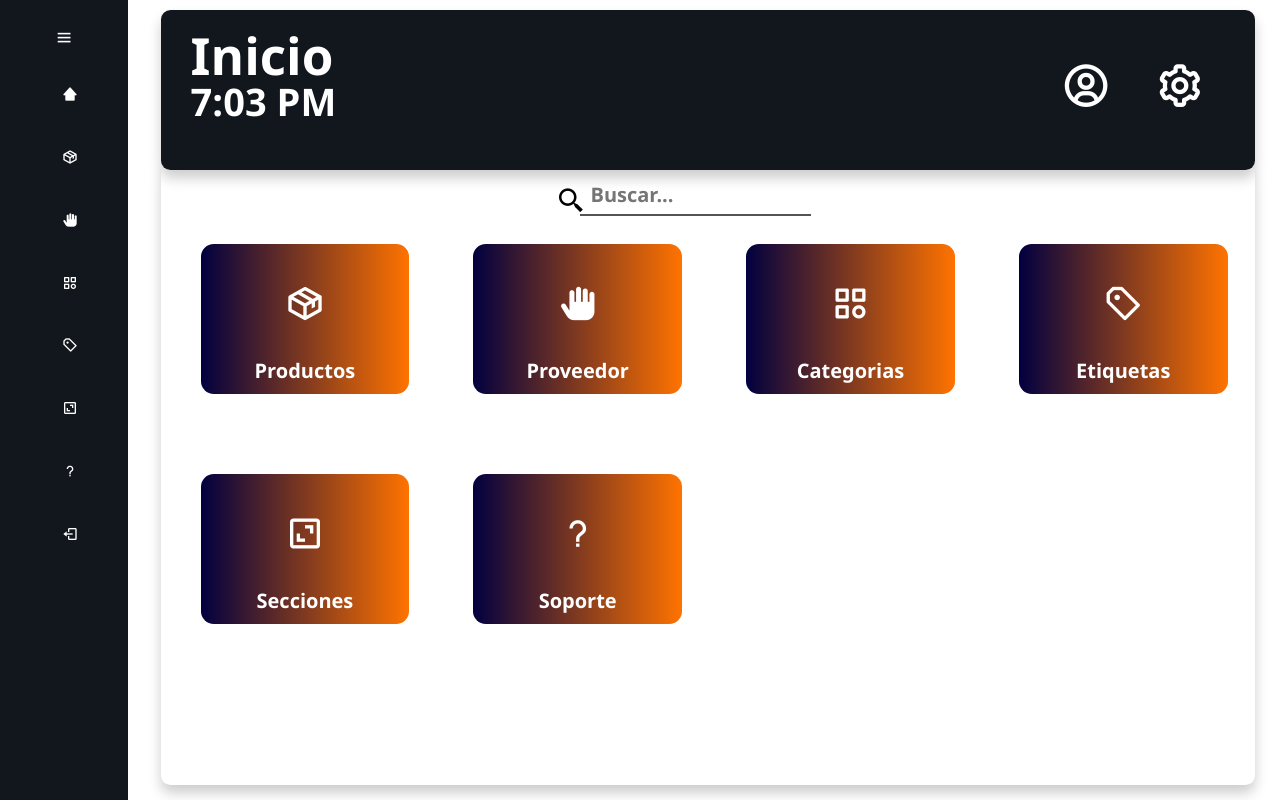
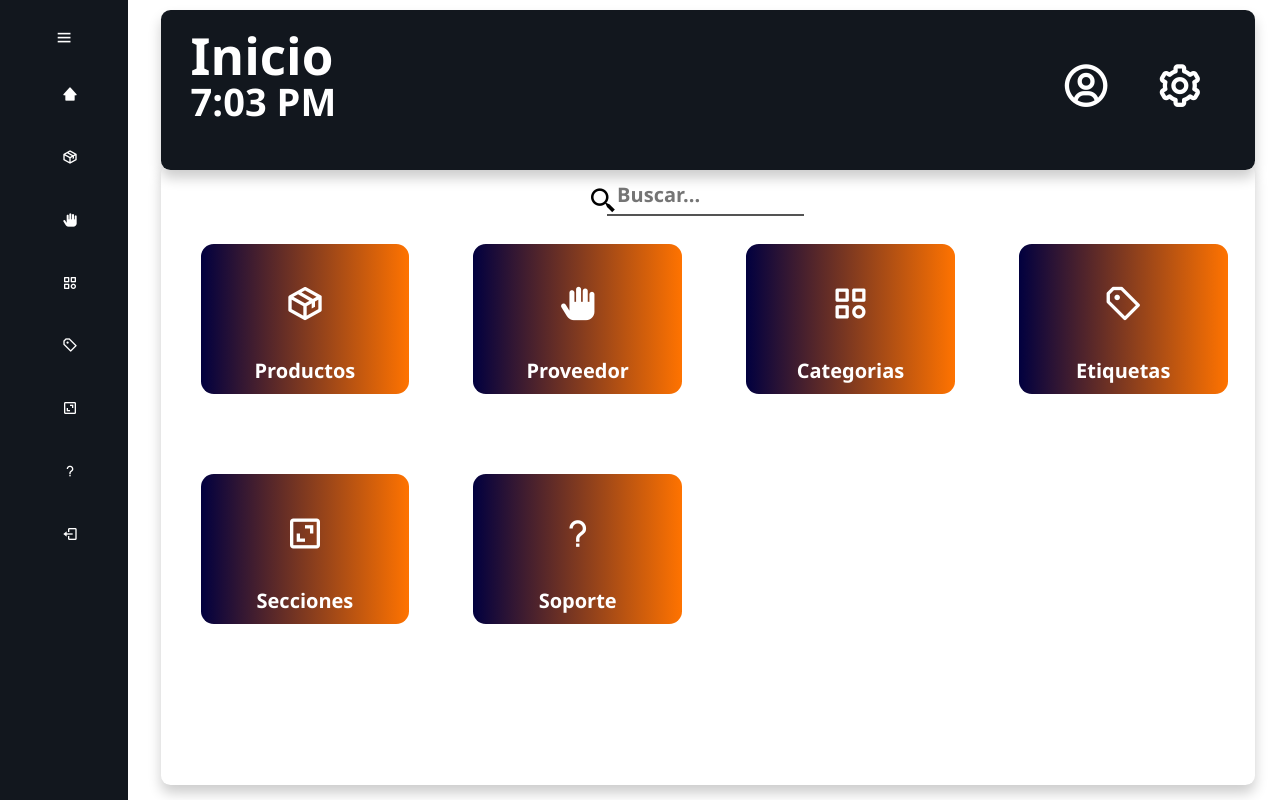
Before and after one commit to WolfkarlX/AKLAS, a PHP site: page /views/ in a window 1280 px wide. Run offline with PHP 8.4, Linux system fonts and the light colour scheme; a user stored in the database is signed in.

Commit message:
otras cosas de principal

```diff
--- a/views/css/dashboard_admin.css
+++ b/views/css/dashboard_admin.css
@@ -615,11 +615,11 @@
 .abajo .opcionesmain {
   width: 40%;
   justify-content: center;
-  margin-left: 30%;
+  margin-left: 38%;
   margin-top: 10px;
   text-align: right;
   align-items: center;
-  position: fixed;
+  position: absolute;
 }
 
 
```
